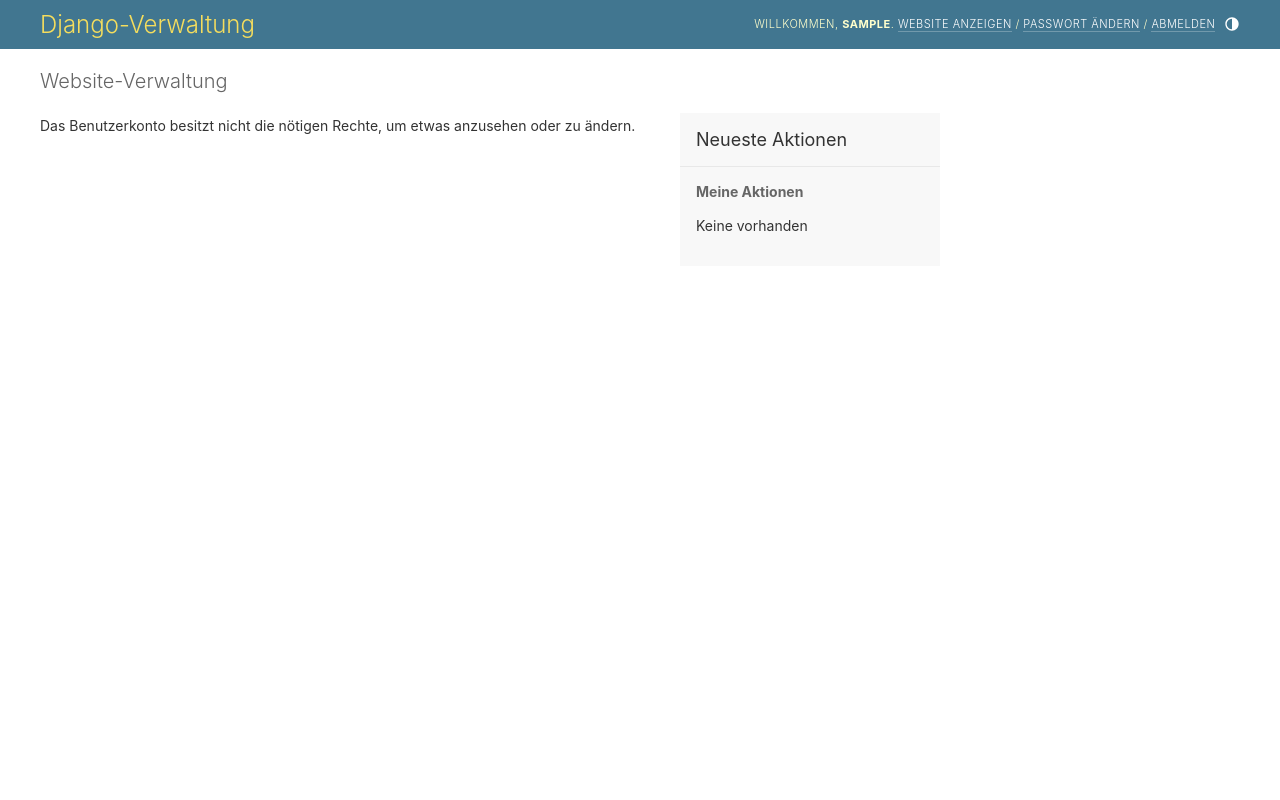
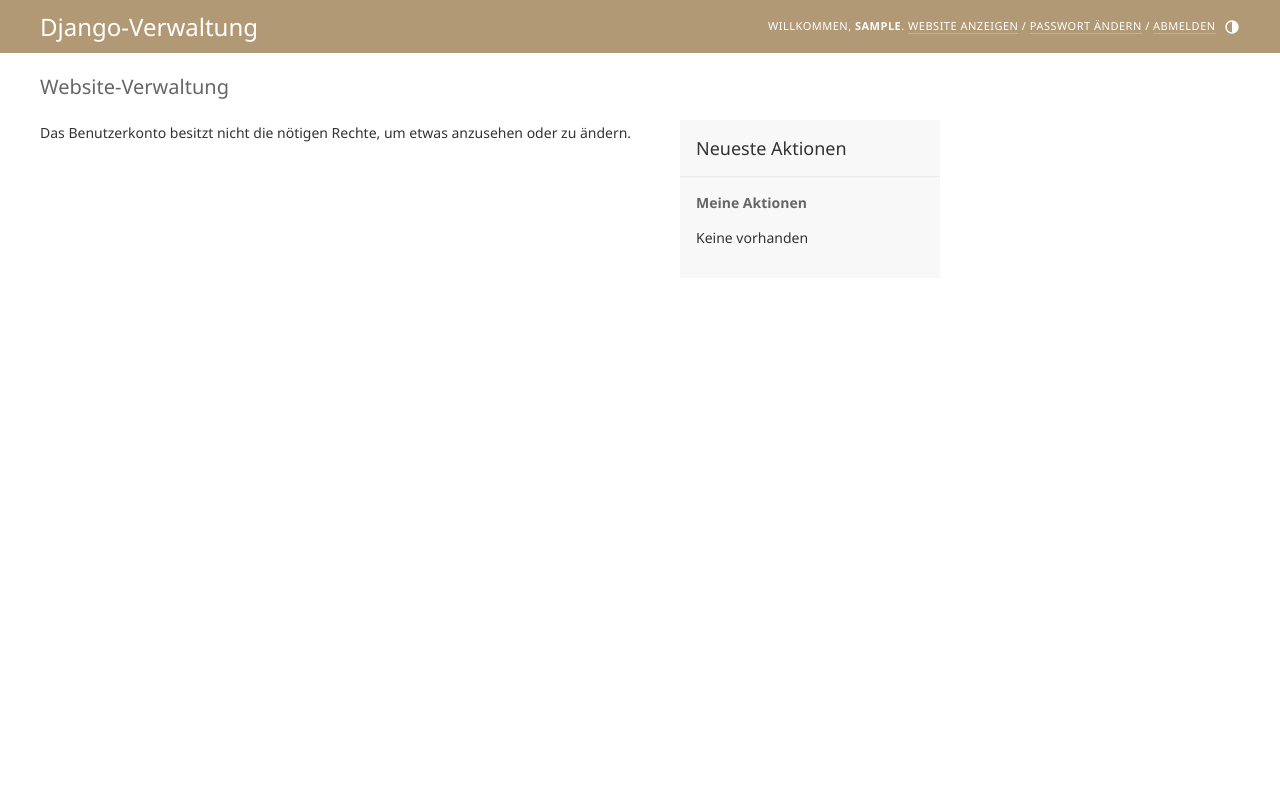
Before and after one commit to ut-connewitz/event-management, a Django app: page /admin/ in a window 1280 px wide. Run offline with Django 4.2, Linux system fonts and the light colour scheme; the visitor is signed in with stand-in values (Sample User, id 1); data comes from the database, SQL or seed files in the repository; data that the repository does not hold is empty; parts of the project's set-up code (start-up, migrations or seed data) failed here and were passed over; some libraries are stand-ins or nearby versions.

Commit message:
[#17] use ut colors for calendar and admin panel

```diff
--- /dev/null
+++ b/app/backend/templates/admin/base.html
@@ -0,0 +1,163 @@
+{% extends "admin/base.html" %}
+
+{% block extrastyle %} {{ block.super }}
+<style>
+  html[data-theme="light"], :root {
+    --primary: rgb(177, 153, 118);
+    --secondary: rgb(177, 153, 118);
+    --accent: rgb(255, 255, 255);
+    --primary-fg: #ffffff;
+
+    --body-fg: #333333;
+    --body-bg: #ffffff;
+    --body-quiet-color: #666666;
+    --body-loud-color: #000000;
+
+    --header-color: #ffffff;
+    --header-branding-color: rgb(255, 255, 255);
+    --header-bg: var(--secondary);
+    --header-link-color: #ffffff;
+
+    --breadcrumbs-fg: #edf4f8
+    --breadcrumbs-link-fg: var(--body-bg);
+    --breadcrumbs-bg: rgba(177, 153, 118, 0.8);
+
+    --link-fg: rgb(108, 138, 151);
+    --link-hover-color: rgba(108, 138, 151, 0.8);
+    --link-selected-fg: rgb(108, 138, 151);
+
+    --hairline-color: rgb(234, 234, 234);
+    --border-color: rgba(177, 153, 118, 0.5);
+
+    --error-fg: #ba2121;
+
+    --message-success-bg: rgb(177, 153, 118);
+    --message-warning-bg: rgba(151, 117, 113, 0.7);
+    --message-error-bg: #ffefef;
+
+    --darkened-bg: #f8f8f8; /* A bit darker than --body-bg */
+    --selected-bg: #e4e4e4; /* E.g. selected table cells */
+    --selected-row: rgba(151, 117, 113, 0.3);
+
+    --button-fg: #ffffff;
+    --button-bg: rgba(177, 153, 118, 0.8);
+    --button-hover-bg: var(--secondary);
+    --default-button-bg: var(--secondary);
+    --default-button-hover-bg: rgba(177, 153, 118, 0.8);
+    --close-button-bg: rgb(102, 102, 102);
+    --close-button-hover-bg: #333333;
+    --delete-button-bg: #ba2121;
+    --delete-button-hover-bg: #a41515;
+
+    --object-tools-fg: var(--button-fg);
+    --object-tools-bg: var(--close-button-bg);
+    --object-tools-hover-bg: var(--close-button-hover-bg);
+
+    --font-family-primary:
+        "Segoe UI",
+        system-ui,
+        Roboto,
+        "Helvetica Neue",
+        Arial,
+        sans-serif,
+        "Apple Color Emoji",
+        "Segoe UI Emoji",
+        "Segoe UI Symbol",
+        "Noto Color Emoji";
+    --font-family-monospace:
+        ui-monospace,
+        Menlo,
+        Monaco,
+        "Cascadia Mono",
+        "Segoe UI Mono",
+        "Roboto Mono",
+        "Oxygen Mono",
+        "Ubuntu Monospace",
+        "Source Code Pro",
+        "Fira Mono",
+        "Droid Sans Mono",
+        "Courier New",
+        monospace,
+        "Apple Color Emoji",
+        "Segoe UI Emoji",
+        "Segoe UI Symbol",
+        "Noto Color Emoji";
+
+    color-scheme: light;
+  }
+
+
+  @media (prefers-color-scheme: dark) {
+    :root {
+      --primary: rgba(177, 153, 118, 0.7);
+      --primary-fg: #f7f7f7;
+
+      --body-fg: #eeeeee;
+      --body-bg: #121212;
+      --body-quiet-color: #e0e0e0;
+      --body-loud-color: #ffffff;
+
+      --breadcrumbs-fg: #edf4f8
+      --breadcrumbs-link-fg: #e0e0e0;
+      --breadcrumbs-bg: rgba(177, 153, 118, 0.8);
+
+      --link-fg: rgb(108, 138, 151);
+      --link-hover-color: rgba(108, 138, 151, 0.8);
+      --link-selected-fg: rgb(108, 138, 151);
+
+      --hairline-color: #272727;
+      --border-color: #353535;
+
+      --error-fg: #e35f5f;
+      --message-success-bg: #006b1b;
+      --message-warning-bg: #583305;
+      --message-error-bg: #570808;
+
+      --darkened-bg: #212121;
+      --selected-bg: #1b1b1b;
+      --selected-row: rgba(151, 117, 113, 0.3);
+
+      --close-button-bg: #333333;
+      --close-button-hover-bg: #666666;
+
+      color-scheme: dark;
+    }
+  }
+
+  html[data-theme="dark"] {
+    --primary: rgba(177, 153, 118, 0.7);
+    --primary-fg: #f7f7f7;
+
+    --body-fg: #eeeeee;
+    --body-bg: #121212;
+    --body-quiet-color: #e0e0e0;
+    --body-loud-color: #ffffff;
+
+    --breadcrumbs-fg: #edf4f8
+    --breadcrumbs-link-fg: #e0e0e0;
+    --breadcrumbs-bg: rgba(177, 153, 118, 0.8);
+
+    --link-fg: rgb(108, 138, 151);
+    --link-hover-color: rgba(108, 138, 151, 0.8);
+    --link-selected-fg: rgb(108, 138, 151);
+
+    --hairline-color: #272727;
+    --border-color: #353535;
+
+    --error-fg: #e35f5f;
+    --message-success-bg: #006b1b;
+    --message-warning-bg: #583305;
+    --message-error-bg: #570808;
+
+    --darkened-bg: #212121;
+    --selected-bg: #1b1b1b;
+    --selected-row: rgba(151, 117, 113, 0.3);
+
+    --close-button-bg: #333333;
+    --close-button-hover-bg: #666666;
+
+    color-scheme: dark;
+  }
+
+</style>
+{% endblock %}
--- a/app/events/settings.py
+++ b/app/events/settings.py
@@ -35,7 +35,6 @@
 # Application definition
 
 INSTALLED_APPS = [
-    'django.contrib.admin',
     'django.contrib.auth',
     'django.contrib.contenttypes',
     'django.contrib.sessions',
@@ -49,7 +48,7 @@
     'backend',
     'events_calendar',
     'profile_page',
-    #'django_extensions'
+    'django.contrib.admin',
 ]
 
 MIDDLEWARE = [
--- a/app/events_calendar/templates/events_calendar/task.html
+++ b/app/events_calendar/templates/events_calendar/task.html
@@ -6,7 +6,7 @@
 
 {% block content %}
 <div class="clearfix">
-  <a class="btn btn-success left" href="{% url 'ecal:calendar' %}"> Kalender </a>
+  <a class="btn btn-secondary left" href="{% url 'ecal:calendar' %}"> Kalender </a>
 </div>
 
 {% if form.errors %}
@@ -30,7 +30,7 @@
     {{ task_form }}
     {% csrf_token %}
     {% if request.user.is_staff %}
-    <tr><td colspan="2"><button type="submit" class="btn btn-success right" name="task_button" value="task"> Speichern </button></td></tr>
+    <tr><td colspan="2"><button type="submit" class="btn btn-secondary right" name="task_button" value="task"> Speichern </button></td></tr>
     {% endif %}
   </table>
 </form>
@@ -44,7 +44,7 @@
     {{ volunteering_form}}
     {% csrf_token %}
     {% if request.user == volunteering_instance.user or request.user.is_staff %}
-    <tr><td colspan="2"><button type="submit" class="btn btn-success right" name="volunteering_button" value="volunteering"> Speichern </button></td></tr>
+    <tr><td colspan="2"><button type="submit" class="btn btn-secondary right" name="volunteering_button" value="volunteering"> Speichern </button></td></tr>
     {% endif %}
     {% if request.user != volunteering_instance.user %}
     <h3 style="text-align:center;"> – Bereits übernommen – </h3>
--- a/app/profile_page/templates/profile_page/account.html
+++ b/app/profile_page/templates/profile_page/account.html
@@ -9,12 +9,12 @@
   <div class="row">
     <div class="col">
       <div class="clearfix">
-        <a class="btn btn-success left" href="{% url 'profile:hub' %}"> Zurück </a>
+        <a class="btn btn-secondary left" href="{% url 'profile:hub' %}"> Zurück </a>
       </div>
     </div>
     <div class="col">
       <div class="clearfix">
-        <a class="btn btn-success left" href="{% url 'password_change' %}"> Passwort ändern </a>
+        <a class="btn btn-secondary left" href="{% url 'password_change' %}"> Passwort ändern </a>
       </div>
     </div>
   </div>
@@ -45,7 +45,7 @@
   {% csrf_token %}
   <table class="form form-table">
     {{ form }}
-    <tr><td colspan="2"><button type="submit" class="btn btn-success right"> Speichern </button></td></tr>
+    <tr><td colspan="2"><button type="submit" class="btn btn-secondary right"> Speichern </button></td></tr>
   </table>
 </form>
 
--- a/app/profile_page/templates/profile_page/adress.html
+++ b/app/profile_page/templates/profile_page/adress.html
@@ -6,7 +6,7 @@
 
 {% block content %}
 <div class="clearfix">
-  <a class="btn btn-success left" href="{% url 'profile:hub' %}"> Zurück </a>
+  <a class="btn btn-secondary left" href="{% url 'profile:hub' %}"> Zurück </a>
 </div>
 
 {% if form.errors %}
@@ -28,7 +28,7 @@
   {% csrf_token %}
   <table class="form form-table">
     {{ form }}
-    <tr><td colspan="2"><button type="submit" class="btn btn-success right"> Speichern </button></td></tr>
+    <tr><td colspan="2"><button type="submit" class="btn btn-secondary right"> Speichern </button></td></tr>
   </table>
 </form>
 
--- a/app/profile_page/templates/profile_page/profile_hub.html
+++ b/app/profile_page/templates/profile_page/profile_hub.html
@@ -26,16 +26,16 @@
 
     <div class="col-sm-3">
       <div class="clearfix">
-        <a class="btn btn-success left" href="{% url 'profile:account' pk=user_pk %}"> Account </a>
+        <a class="btn btn-secondary left" href="{% url 'profile:account' pk=user_pk %}"> Account </a>
       </div>
       {% if adress is not None %}
       <div class="clearfix">
-        <a class="btn btn-success left" href="{% url 'profile:adress_edit' pk=user_pk %}"> Adresse </a>
+        <a class="btn btn-secondary" href="{% url 'profile:adress_edit' pk=user_pk %}"> Adresse </a>
       </div>
       {% endif %}
       {% if adress is None %}
       <div class="clearfix">
-        <a class="btn btn-success left" href="{% url 'profile:adress_create' %}"> Adresse </a>
+        <a class="btn btn-secondary left" href="{% url 'profile:adress_create' %}"> Adresse </a>
       </div>
       {% endif %}
     </div>
```
Also changed, not shown: app/events_calendar/templates/events_calendar/calendar.html (+4 -4 lines), app/events_calendar/templates/events_calendar/event.html (+4 -4 lines), app/static/css/base.css (+10 -10 lines).
